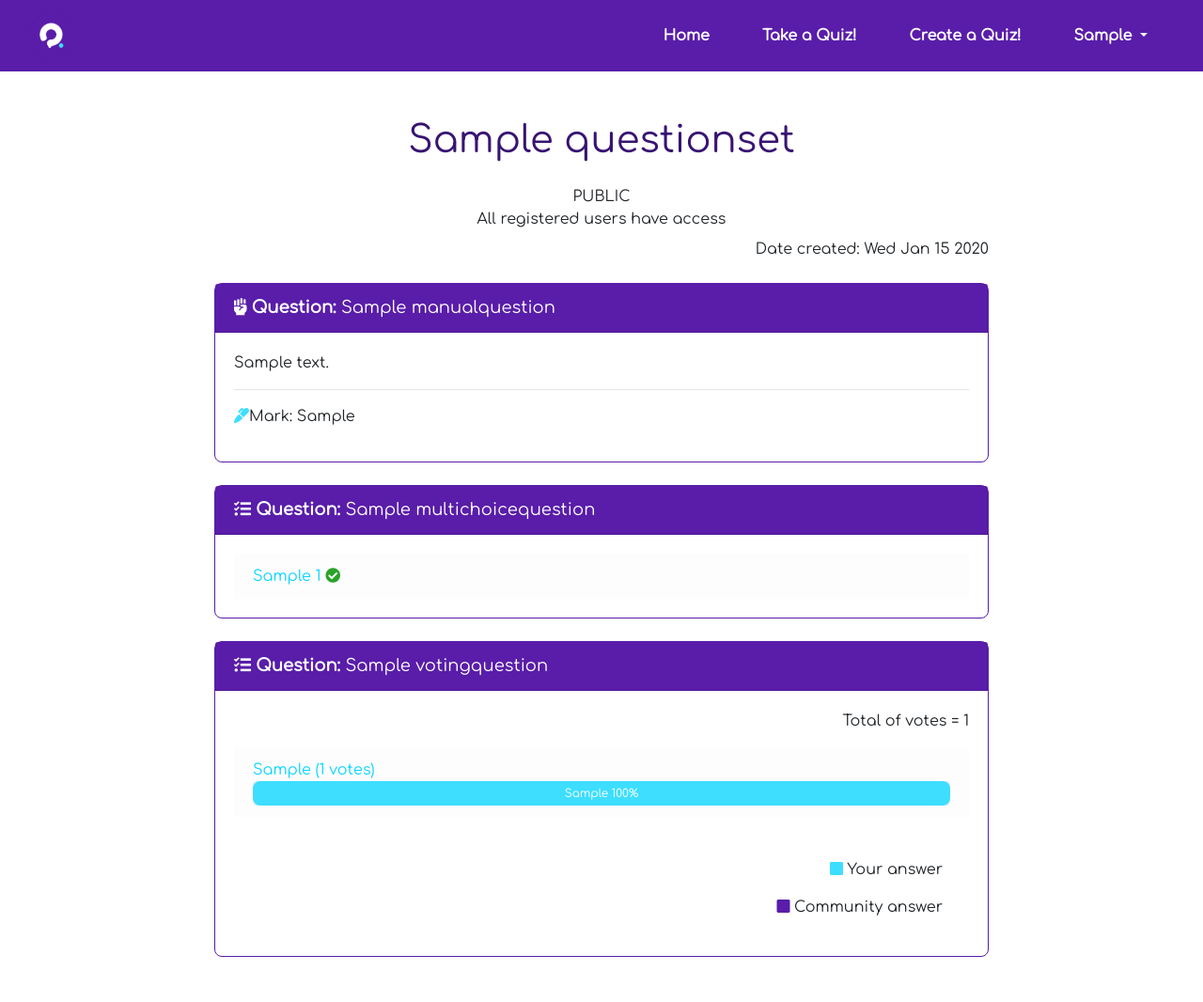
After one commit to gerardocm/online-quiz-platform, a Flask app: page /result-question-set/1/user/1 in a window 1280 px wide. The commit adds this page. Shown: the whole page at 94% size. Run offline with Flask 2, Linux system fonts and the light colour scheme; a user stored in the database is signed in; tables that the repository leaves empty hold one stand-in row (values such as "Sample post"); some libraries are stand-ins or nearby versions.

Commit message:
Quiz results page created

```diff
--- a/onlinequiz/__init__.py
+++ b/onlinequiz/__init__.py
@@ -32,6 +32,10 @@ def create_app():
   from .answer_question_set import answer_question_set as answer_question_set_blueprint
   app.register_blueprint(answer_question_set_blueprint)
 
+  # blueprint for result question set in the app
+  from .result_question_set import result_question_set as result_question_set_blueprint
+  app.register_blueprint(result_question_set_blueprint)
+
   login_manager = LoginManager()
   login_manager.login_view = 'auth.login'
   login_manager.init_app(app)
--- a/onlinequiz/answer_question_set.py
+++ b/onlinequiz/answer_question_set.py
@@ -46,7 +46,8 @@ def answer_question_set_get(set_id, uid):
     set_id=set_id,
     question_set=question_set,
     questions=questions,
-    cuser=current_user
+    cuser=current_user,
+    uid=uid
   )
 
 def __get_question_set_with_answers(question_set_user):
--- /dev/null
+++ b/onlinequiz/static/scripts/result-question-set.js
@@ -0,0 +1,33 @@
+$(document).ready(function() {
+  getQuestionSetId();
+  setQuestionSetDate();
+  setQuestionSetPrivacy();
+
+  function getQuestionSetId() {
+    let path = window.location.pathname;
+    pathArray = path.split("/");
+
+    if(pathArray.length <= 2)
+      return;
+
+    questionSetId = pathArray[pathArray.length-1];
+  }
+
+  function setQuestionSetPrivacy() {
+    console.log('here :>> ');
+    if($('#public').length) {
+      $("#privacy-title").text("PUBLIC");
+      $("#privacy-text").text("All registered users have access");
+    }
+    else if($('#private').length) {
+      $("#privacy-title").text("PRIVATE");
+      $("#privacy-text").text("Only invited users have access");
+    }
+  }
+
+  function setQuestionSetDate() {
+    let rawDate = $('#date-created').text();
+    let date = new Date(rawDate);
+    $('#date-created').text("Date created: " + date.toDateString());
+  }
+});
--- a/onlinequiz/static/stylesheets/custom-bootstrap.css
+++ b/onlinequiz/static/stylesheets/custom-bootstrap.css
@@ -599,6 +599,10 @@ a.text-danger:hover, a.text-danger:focus {
   border-radius: 8px;
 }
 
+.progress-bar {
+  border-radius: 8px;
+}
+
 .card {
   border-radius: 8px;
   border-color: var(--theme-primary);
--- a/onlinequiz/templates/admin-question-set.html
+++ b/onlinequiz/templates/admin-question-set.html
@@ -1,7 +1,7 @@
 {% extends 'base.html' %}
 {% block head %}
-<!-- Local JS file added-->
-<script type="text/javascript" src="{{url_for('static', filename='scripts/admin-question-set.js')}}"></script>
+  <!-- Local JS file added-->
+  <script type="text/javascript" src="{{url_for('static', filename='scripts/admin-question-set.js')}}"></script>
 {% endblock head%}
 
 {% block main %}
@@ -91,8 +91,6 @@
 
     <button type="button" class="btn btn-outline-danger my-4" id="btn-remove-user"
       data-toggle="modal" data-target="#delete-quiz-modal">
-    <!-- data-toggle="tooltip" data-placement="top" title="WARNING! This will delete the quiz!" -->
-      <!-- onclick="deleteQuestionSet({{question_set.id}})"> -->
       <i class="fas fa-trash-alt"></i>
       Delete quiz
     </button>
--- a/onlinequiz/templates/answer-question-set.html
+++ b/onlinequiz/templates/answer-question-set.html
@@ -1,7 +1,7 @@
 {% extends 'base.html' %}
 {% block head %}
-<!-- Local JS file added-->
-<script type="text/javascript" src="{{url_for('static', filename='scripts/answer-question-set.js')}}"></script>
+  <!-- Local JS file added-->
+  <script type="text/javascript" src="{{url_for('static', filename='scripts/answer-question-set.js')}}"></script>
 {% endblock head%}
 
 {% block main %}
@@ -22,7 +22,7 @@
         <i class="fas fa-vote-yea icon-primary icon-lg m-auto"></i>
       </div>
       <a class="btn btn-outline-primary btn-lg d-flex m-auto w-25" type="button"
-        href="#">
+        href="{{url_for('result_question_set.result_question_set_get', set_id=question_set.id, uid=uid )}}"
         <span class="m-auto">Go to results</span>
       </a>
     {% endif %}
--- /dev/null
+++ b/onlinequiz/templates/result-question-set.html
@@ -0,0 +1,139 @@
+{% extends 'base.html' %}
+{% block head %}
+  <!-- Local JS file added-->
+  <script type="text/javascript" src="{{url_for('static', filename='scripts/result-question-set.js')}}"></script>
+{% endblock head%}
+
+{% block main %}
+  <div class="content-questionset">
+    <h1 class="text-center my-4">{{question_set.name}}</h1>
+    <div class="mb-2" id="{{question_set.is_public_label}}">
+      <div class="text-center" id="privacy-title"></div>
+      <div class="text-center" id="privacy-text"></div>
+    </div>
+    <div class="text-right mb-4" id="date-created">
+      {{question_set.date_created}}
+    </div>
+
+    {% if questions.unanswered_questions_count > 0 %}
+      <div class="d-flex m-auto my-4">
+        <i class="fas fa-exclamation-triangle icon-danger icon-lg m-auto"></i>
+      </div>
+      <div class="alert alert-danger my-4 p-4" role="alert" id="empty-note">
+        You still have unanswered questions!
+      </div>
+      <a class="btn btn-outline-primary btn-lg d-flex mt-4 mx-auto w-25" type="button"
+        href="{{url_for('answer_question_set.answer_question_set_get', set_id=question_set.id, uid=uid )}}">
+        <span class="m-auto">Answer quiz now</span>
+      </a>
+    {% else %}
+      <!-- Display Manual questions -->
+      <div class="my-4" id="manual-questions">
+        {% for question in questions.manual_questions %}
+          <div class="card w-100 my-4">
+            <div class="card-header card-ans-header">
+              <div class="title">
+                <i class="fas fa-fist-raised"></i>
+                <strong>Question:</strong> {{question.question}}
+              </div>
+            </div>
+            <div class="card-body">
+              <p>{{question.answer.answer}}</p>
+              <hr>
+              {% if question.answer.mark %}
+                <p><i class="fas fa-marker icon-success">
+                  </i>Mark: {{question.answer.mark}}</p>
+              {% else %}
+                <p class="text-right">
+                  <i class="fas fa-marker icon-success"></i>
+                  This questions has not been marked yet.</p>
+              {% endif %}
+            </div>
+          </div>
+        {% endfor %}
+      </div>
+
+      <!-- Display multichoice questions -->
+      <div class="my-4" id="multichoice-questions">
+        {% for question in questions.multichoice_questions %}
+          <div class="card w-100 my-4">
+            <div class="card-header card-ans-header">
+              <div class="title">
+                <i class="fas fa-tasks"></i>
+                <strong>Question:</strong> {{question.question}}
+              </div>
+            </div>
+            <div class="card-body">
+              <ul class="list-group list-group-flush" id="multichoice-question-list">
+                {% for option in question.options %}
+                  <li class="list-group-item list-group-item-action list-group-item-light">
+                    {{option.option}}
+                    {{option.id}}
+                    {% if option.is_correct and question.answer.multichoice_option_id == option.id%}
+                      <i class="fas fa-check-circle icon-correct"></i>
+                    {% elif not option.is_correct and question.answer.multichoice_option_id == option.id%}
+                      <i class="fas fa-times-circle icon-danger"></i>
+                    {% endif %}
+                  </li>
+                {% endfor %}
+              </ul>
+            </div>
+          </div>
+        {% endfor %}
+      </div>
+
+      <!-- Display voting questions -->
+      <div class="my-4" id="voting-questions">
+        {% for question in questions.voting_questions %}
+          <div class="card w-100 my-4">
+            <div class="card-header card-ans-header">
+              <div class="title">
+                <i class="fas fa-tasks"></i>
+                <strong>Question:</strong> {{question.question}}
+              </div>
+            </div>
+            <div class="card-body">
+              <p class="text-right">Total of votes = {{question.total_votes}}</p>
+              <ul class="list-group list-group-flush" id="voting-question-list">
+                {% for option in question.options %}
+                  <li class="list-group-item list-group-item-action list-group-item-light">
+                    {{option.option}} ({{option.votes}} votes)
+                    <div class="progress" style="height: 26px;">
+                      {% if option.id == question.answer.voting_option_id %}
+                        <div class="progress-bar bg-success"
+                          role="progressbar"
+                          style="width: {{option.votes_percent}}%;"
+                          aria-valuenow="{{option.votes_percent}}"
+                          aria-valuemin="0"
+                          aria-valuemax="100">
+                          {{option.option}} {{option.votes_percent}}%
+                        </div>
+                      {% else %}
+                        <div class="progress-bar bg-primary"
+                          role="progressbar"
+                          style="width: {{option.votes_percent}}%;"
+                          aria-valuenow="{{option.votes_percent}}"
+                          aria-valuemin="0"
+                          aria-valuemax="100">
+                          {{option.option}} {{option.votes_percent}}%
+                        </div>
+                      {% endif %}
+                    </li>
+                  {% endfor %}
+                </div>
+              </ul>
+              <div class="m-4">
+                <p class="text-right px-4">
+                  <i class="fas fa-square icon-success"></i> Your answer
+                </p>
+                <p class="text-right px-4">
+                  <i class="fas fa-square icon-primary"></i> Community answer
+                </p>
+              </div>
+            </div>
+          </div>
+        {% endfor %}
+      </div>
+    {% endif %}
+  </div>
+{% endblock %}
```
Also changed, not shown: onlinequiz/result_question_set.py (added, +115 -0 lines).
